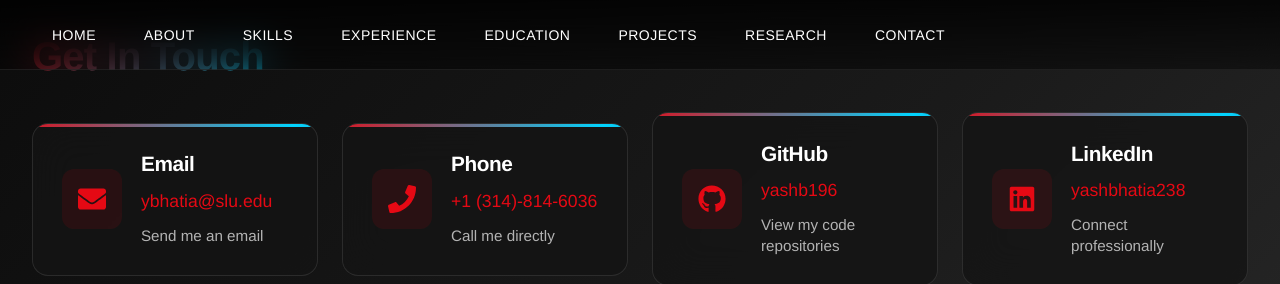
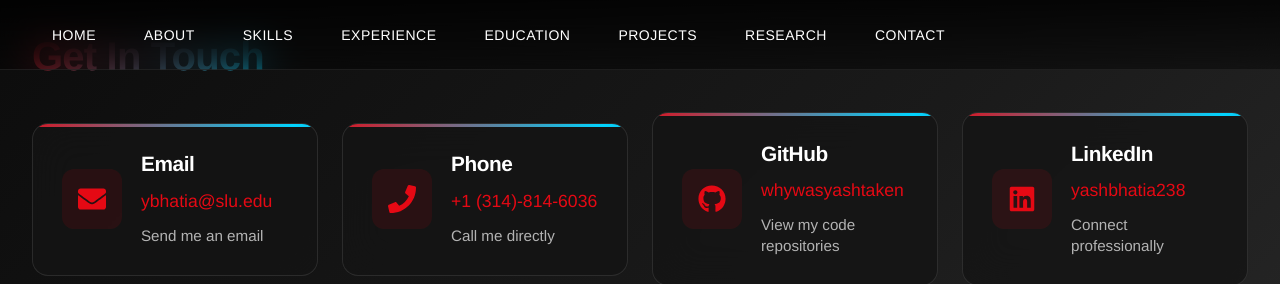
Before and after one commit to whywasyashtaken/Personal-Portfolio, a React (Create React App) app: page /Personal-Portfolio/contact in a window 1280 px wide. Shown: the top 284 px of the page. Built offline with nearby package versions, Linux system fonts and the light colour scheme.

Commit message:
fixing the url's

```diff
--- a/src/components/Contact.js
+++ b/src/components/Contact.js
@@ -22,15 +22,15 @@ function Contact() {
     },
     {
       type: "GitHub",
-      value: "yashb196",
-      url: "https://github.com/yashb196",
+      value: "whywasyashtaken",
+      url: "https://github.com/whywasyashtaken",
       icon: FaGithub,
       description: "View my code repositories"
     },
     {
       type: "LinkedIn",
       value: "yashbhatia238",
-      url: "https://www.linkedin.com/in/yashbhatia238/",
+      url: "https://www.linkedin.com/in/whywasyashtaken/",
       icon: FaLinkedin,
       description: "Connect professionally"
     },
```
Also changed, not shown: 12 other files (tests, documents, lock files or other folders).
